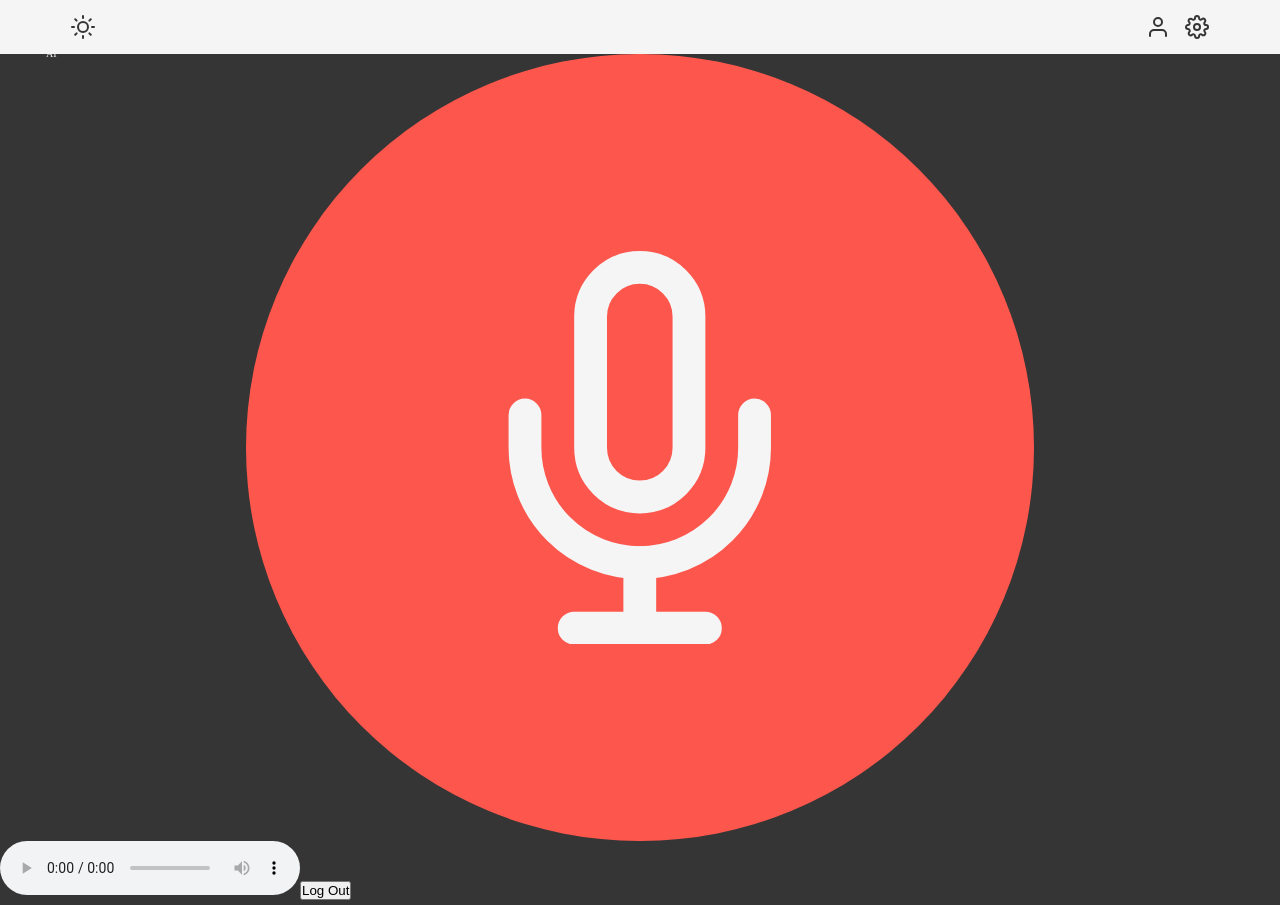
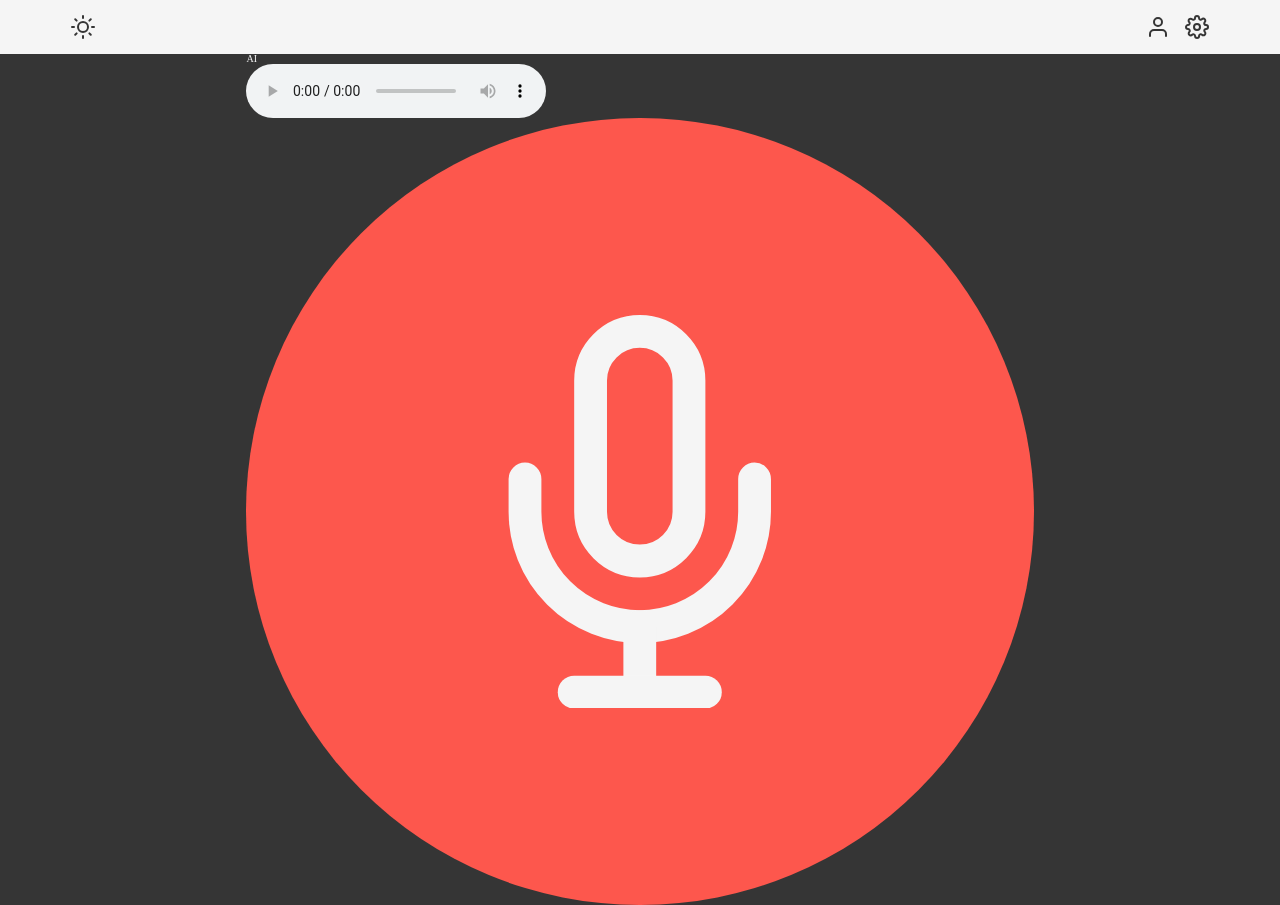
Before and after one commit to srijanmishra/Conversationally, a React (Vite) app in the folder examples/web_voice_chat/web_voice_chat_app/: page / in a window 1280 px wide. Built offline with nearby package versions, Linux system fonts and the light colour scheme.

Commit message:
Cleans up ChatPage

```diff
--- a/examples/web_voice_chat/web_voice_chat_app/src/globals.scss
+++ b/examples/web_voice_chat/web_voice_chat_app/src/globals.scss
@@ -78,3 +78,6 @@ main {
     width: 12rem;
   }
 }
+p {
+  line-height: 1;
+}
--- a/examples/web_voice_chat/web_voice_chat_app/src/pages/ChatPage.jsx
+++ b/examples/web_voice_chat/web_voice_chat_app/src/pages/ChatPage.jsx
@@ -1,6 +1,4 @@
-import LogoutButton from '../components/Logout';
 import { useState } from 'react';
-import { Mic } from "react-feather";
 import UserActionButton from '../components/UserActionButton/UserActionButton';
 
 
@@ -140,13 +138,17 @@ export const ChatPage = () => {
 
     return (
       <>
+        <section>
             <div className="container">
-            <div className="row">
-                <div className="col-12">
+                <div className="row justify-content-center">
+                    <div className="col-8">
                         <p>AI</p>
+                        <audio id="player" src={audioSrc} controls></audio>
                     </div>
                 </div>
             </div>
+        </section>
+        <section>
             <div className="container">
                 <div className="row justify-content-center">
                     <div className="col-8">
@@ -157,8 +159,7 @@ export const ChatPage = () => {
                     </div>
                 </div>
             </div>
-        <audio id="player" src={audioSrc} controls></audio>
-        <LogoutButton />
+        </section>
       </>
     );
 }
```
Lines whose indentation alone changed are shown as unchanged.
